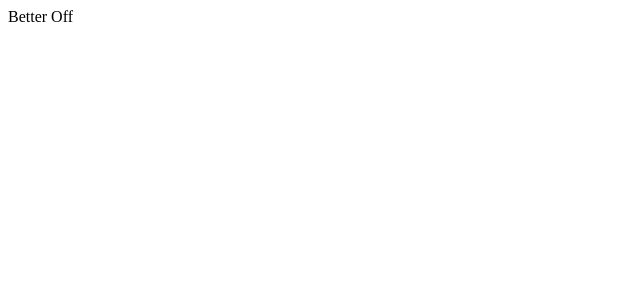
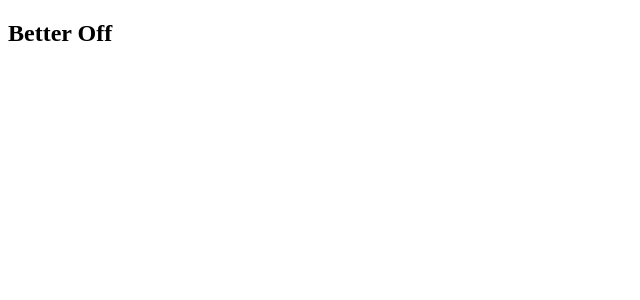
Before and after one commit to Abdullah-Irfan401/Better-Offf, a React (Vite) app: page / in a window 1280 px wide. Shown: the top 300 px of the page, without its empty margins (0-640 px from the left). Built offline with nearby package versions, Linux system fonts and the light colour scheme.

Commit message:
added component

```diff
--- a/src/App.jsx
+++ b/src/App.jsx
@@ -1,9 +1,11 @@
+import NavBar from "./components/navbar"
+
 function App() {
 
 
   return (
     <div>
-      Better Off
+      <NavBar />
     </div>
   )
 }
--- /dev/null
+++ b/src/components/NavBar.jsx
@@ -0,0 +1,15 @@
+import Styles from "./NavBar.module.css"
+
+function NavBar() {
+    return (
+        <div>
+            <nav className={Styles.MainNav} >
+                <div className={Styles.Logo}>
+                    <h2><strong>Better Off</strong></h2>
+                </div>
+            </nav>
+        </div>
+    )
+}
+
+export default NavBar
```
Also changed, not shown: public/Better Off.svg (added), src/components/NavBar.module.css (added).
